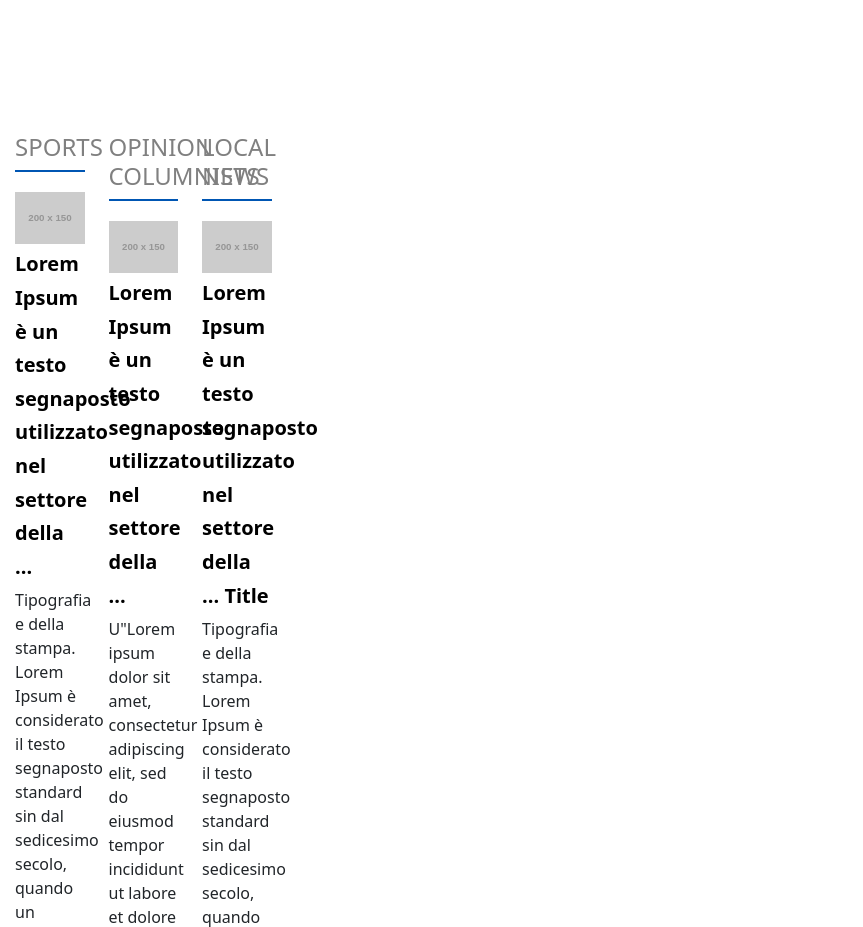
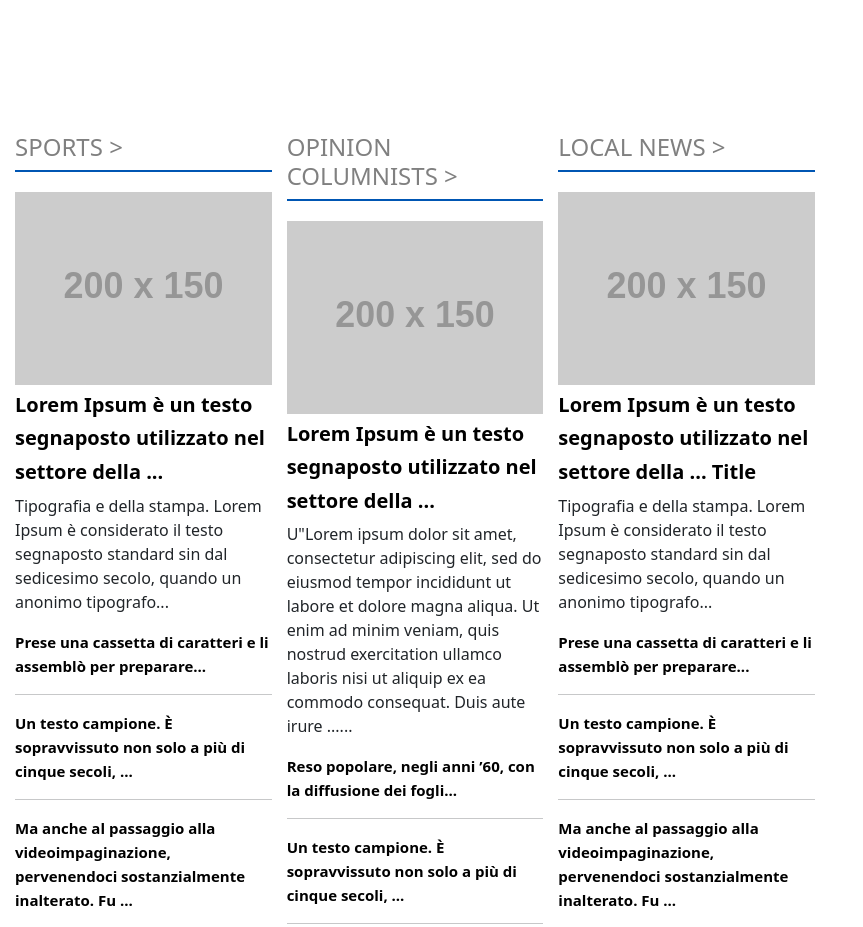
Before and after one commit to Jjjbit/elaborato1, a website: page bostonherald.html in a window 1280 px wide. Shown: the part 2960-3887 px from the top of the page, without its empty margins (0-863 px from the left). Drawn offline with Linux system fonts and the light colour scheme; placeholder pictures from the web are drawn by us.

Commit message:
improved container-3

```diff
--- a/bostonherald.html
+++ b/bostonherald.html
@@ -204,10 +204,8 @@
             <div class="container-narrow-wrapper container-narrow-wrapper-3">
                 <div class="container-narrow-align-left container-narrow-align-left-3">
                     <div class="container-narrow container-3">
-                        <div class="row">
-                            <!--sports block-->
-                            <div class="col-xs-12 col-sm-6 col-lg-4 section-block sports-block">
-                                <h4 class="section-title"><a href="#">SPORTS</a></h4>
+                        <div class="section-block sports-block">
+                            <h4 class="section-title"><a href="#">SPORTS ></a></h4>
                             <hr class="hr-section-block" />
                             <img src="https://placehold.co/200x150" class="img-fluid"/>
                             <h3 class="news-title"><a href="#">Lorem Ipsum è un testo segnaposto utilizzato nel settore della ...</a></h3>
@@ -220,10 +218,8 @@
                                 <div class="secondary-news"><a href="#">Ma anche al passaggio alla videoimpaginazione, pervenendoci sostanzialmente inalterato. Fu ...</a></div>
                             </div>
                         </div>
-
-                            <!--opinion block-->
-                            <div class="col-xs-12 col-sm-6 col-lg-4 section-block opinion-block">
-                                <h4 class="section-title"><a href="#">OPINION COLUMNISTS</a></h4>
+                        <div class="section-block opinion-block">
+                            <h4 class="section-title"><a href="#">OPINION COLUMNISTS ></a></h4>
                             <hr class="hr-section-block" />
                             <img src="https://placehold.co/200x150" class="img-fluid"/>
                             <h3 class="news-title"><a href="#">Lorem Ipsum è un testo segnaposto utilizzato nel settore della ...</a></h3>
@@ -236,10 +232,8 @@
                                 <div class="secondary-news"><a href="#">Ma anche al passaggio alla videoimpaginazione, pervenendoci sostanzialmente inalterato. Fu ...</a></div>
                             </div>
                         </div>
-
-                            <!--local news block-->
-                            <div class="col-xs-12 col-sm-6 col-lg-4 section-block local-news-block">
-                                <h4 class="section-title"><a href="#">LOCAL NEWS</a></h4>
+                        <div class=" section-block local-news-block">
+                            <h4 class="section-title"><a href="#">LOCAL NEWS ></a></h4>
                             <hr class="hr-section-block" />
                             <img src="https://placehold.co/200x150" class="img-fluid"/>
                             <h3 class="news-title"><a href="#">Lorem Ipsum è un testo segnaposto utilizzato nel settore della ... Title</a></h3>
@@ -250,7 +244,6 @@
                                 <div class="secondary-news"><a href="#">Un testo campione. È sopravvissuto non solo a più di cinque secoli, ...</a></div>
                                 <hr />
                                 <div class="secondary-news"><a href="#">Ma anche al passaggio alla videoimpaginazione, pervenendoci sostanzialmente inalterato. Fu ...</a></div>
-                                </div>
                             </div>
                         </div>
                     </div>
```
Lines whose indentation alone changed are shown as unchanged.
